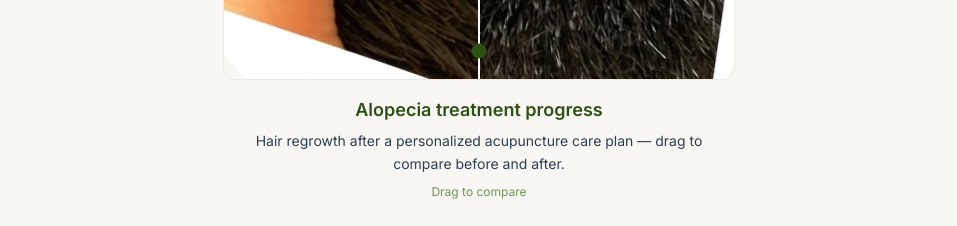
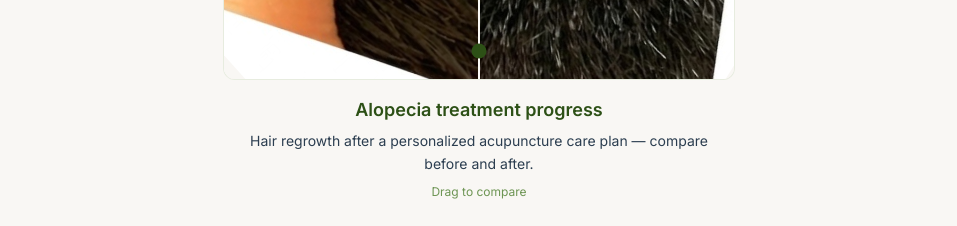
Before and after one commit to hbacalso1229/wellness-needles, a Next.js app: page /testimonials in a window 1280 px wide. Shown: the part 1140-1366 px from the top of the page, without its empty margins (161-1118 px from the left). Built offline with nearby package versions, Linux system fonts and the light colour scheme; no server answers.

Commit message:
Remove redundant drag wording from alopecia before/after copy.

```diff
--- a/src/app/testimonials/page.tsx
+++ b/src/app/testimonials/page.tsx
@@ -86,7 +86,7 @@ export default function Testimonials() {
               afterRotate="32deg"
               className="max-w-[17rem] sm:max-w-sm md:max-w-lg"
               title="Alopecia treatment progress"
-              description="Hair regrowth after a personalized acupuncture care plan — drag to compare before and after."
+              description="Hair regrowth after a personalized acupuncture care plan — compare before and after."
               altBefore="Scalp before alopecia treatment showing a bald patch"
               altAfter="Scalp after alopecia treatment showing hair regrowth"
             />
```
